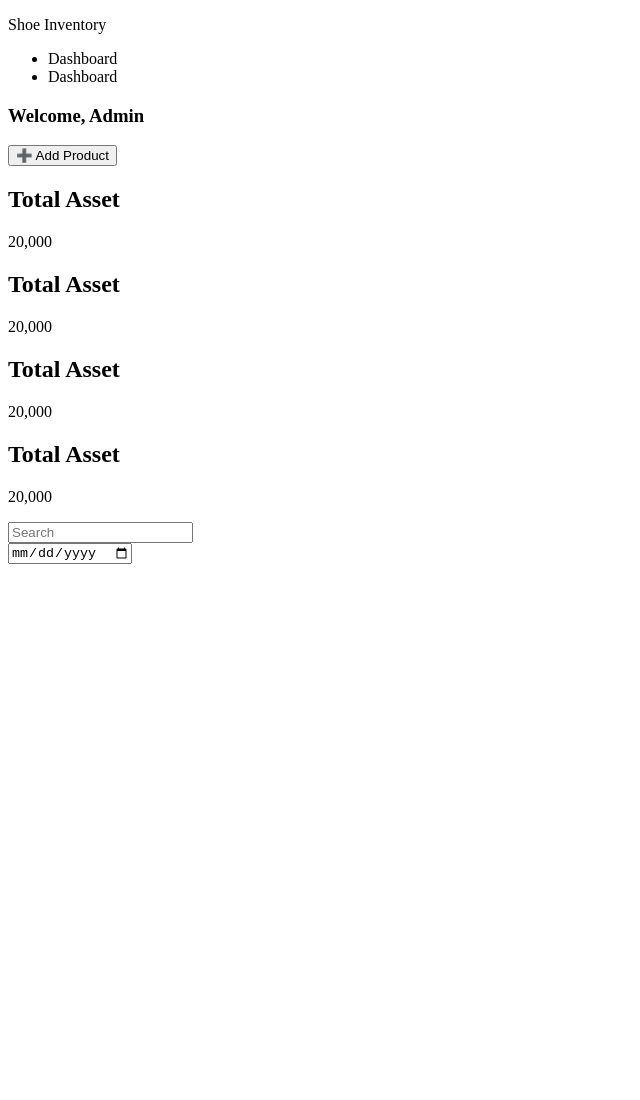
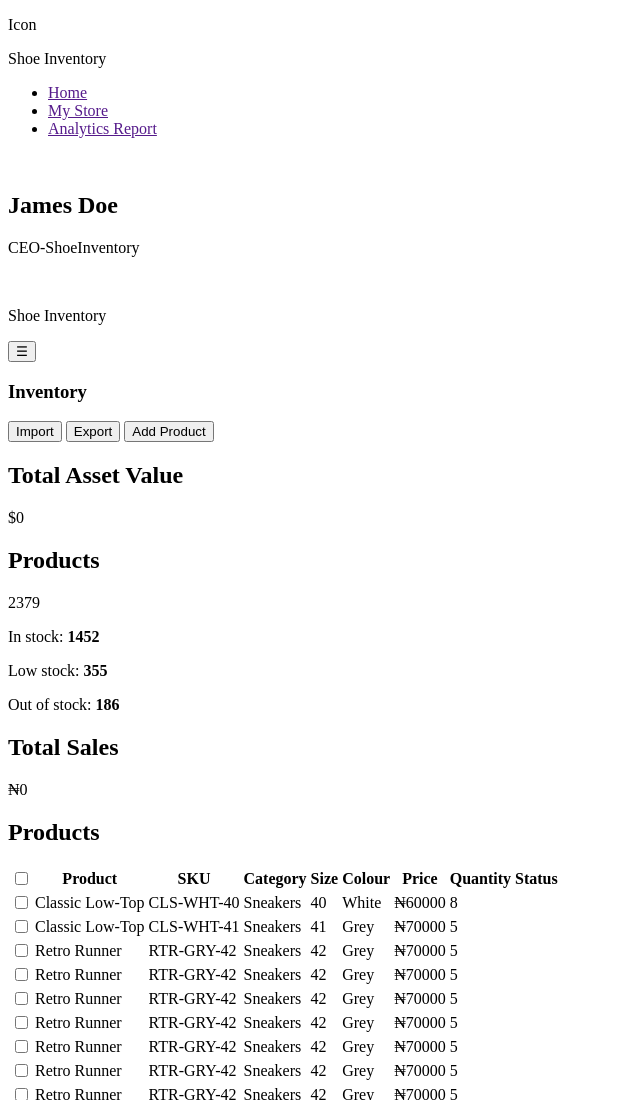
Before and after one commit to favourohenhen/Shoe-shop-inventory-tracker-, a plain HTML site: page index.html in a window 1280 px wide. Shown: the top 1100 px of the page, without its empty margins (0-640 px from the left). Before the commit the page ends 800 px from the top, so only its background shows below. Drawn offline with Linux system fonts and the light colour scheme.

Commit message:
Built the new HTML structure, JavaScript inventory data, and CSS styling

```diff
--- a/index.html
+++ b/index.html
@@ -8,61 +8,133 @@
   <body>
     <section class="container">
       <aside>
-        <p class="icon">Shoe Inventory</p>
-
+        <div class="top-card">
+          <p>Icon</p>
+          <p>Shoe Inventory</p>
+        </div>
         <section class="main-menu">
           <ul>
-            <li>Dashboard</li>
-            <li>Dashboard</li>
+            <li><a href="">Home</a></li>
+            <li><a href="">My Store</a></li>
+            <li><a href="">Analytics Report</a></li>
           </ul>
         </section>
-      </aside>
-      <header>
-        <section class="left-side">
-          <h1 class="welcome-text">Welcome, Admin</h1>
-        </section>
-        <section class="right-side">
-          <button type="button">➕ Add Product</button>
-        </section>
-      </header>
-      <main class="site-container">
-        <section class="summary-box">
-          <div class="box">
-            <h2 class="box-text">Total Asset</h2>
-            <p class="total-asset-figure">20,000</p>
-          </div>
-          <div class="box">
-            <h2 class="box-text">Total Asset</h2>
-            <p class="total-asset-figure">20,000</p>
-          </div>
-          <div class="box">
-            <h2 class="box-text">Total Asset</h2>
-            <p class="total-asset-figure">20,000</p>
-          </div>
-          <div class="box">
-            <h2 class="box-text">Total Asset</h2>
-            <p class="total-asset-figure">20,000</p>
+        <section class="bottom-card">
+          <img src="" alt="" />
+          <div class="author-information">
+            <h2 class="author-name">James Doe</h2>
+            <p>CEO-ShoeInventory</p>
           </div>
         </section>
-        <section class="sales-container">
-          <div class="Ls-search-box">
-            <input
-              type="search"
-              name="search"
-              id="search"
-              placeholder="Search"
-            />
-          </div>
-          <div class="Rs-search-box">
-            <input
-              type="date"
-              name=""
-              id=""
-              placeholder="12 Sept - 12 October"
-            />
-          </div>
+      </aside>
+      <header class="brand-information">
+        <div class="left-side">
+          <img src="" alt="" />
+          <p>Shoe Inventory</p>
+        </div>
+        <button
+          type="button"
+          aria-label="Open Navigation"
+          aria-expanded="false"
+          class="hamburger"
+          onclick="toggleMenu()"
+        >
+          ☰
+        </button>
+      </header>
+      <main>
+        <section class="inventory-page" aria-labelledby="inventory-title">
+          <header class="inventory-header">
+            <h1 id="inventory-title">Inventory</h1>
+
+            <div class="inventory-actions">
+              <button type="button">Import</button>
+              <button type="button">Export</button>
+              <button type="button" class="primary">Add Product</button>
+            </div>
+          </header>
+
+          <section class="summary-grid" aria-label="Inventory summary">
+            <article class="summary-card">
+              <h2>Total Asset Value</h2>
+              <p class="summary-value">$0</p>
+            </article>
+
+            <article class="summary-card">
+              <h2>Products</h2>
+              <p class="summary-value">2379</p>
+
+              <div class="stock-breakdown">
+                <div
+                  class="stock-bar"
+                  aria-label="Stock status: 1452 in stock, 355 low stock, 186 out of stock"
+                >
+                  <span class="in-stock" style="width: 61%"></span>
+                  <span class="low-stock" style="width: 15%"></span>
+                  <span class="out-of-stock" style="width: 8%"></span>
+                </div>
+
+                <p>
+                  <span class="green-dot"></span> In stock:
+                  <strong>1452</strong>
+                </p>
+                <p>
+                  <span class="yellow-dot"></span> Low stock:
+                  <strong>355</strong>
+                </p>
+                <p>
+                  <span class="red-dot"></span> Out of stock:
+                  <strong>186</strong>
+                </p>
+              </div>
+            </article>
+
+            <article class="summary-card">
+              <h2>Total Sales</h2>
+              <p class="summary-value">₦0</p>
+            </article>
+          </section>
+
+          <section class="inventory-card" aria-labelledby="products-title">
+            <h2 id="products-title">Products</h2>
+
+            <table>
+              <thead>
+                <tr>
+                  <th>  <input
+          type="checkbox"
+          value="${inventory[i].sku}"
+          aria-label="Select ${inventory[i].name}"
+        ></th>
+                  <th>Product</th>
+                  <th>SKU</th>
+                  <th>Category</th>
+                  <th>Size</th>
+                  <th>Colour</th>
+                  <th>Price</th>
+                  <th>Quantity</th>
+                  <th>Status</th>
+                </tr>
+              </thead>
+
+              <tbody id="inventory-list">
+                <!-- <tr>
+            <td>
+              <img src="shoe.jpg" alt="Nike Air Max shoe" />
+              Nike Air Max
+            </td>
+            <td>NAM-001</td>
+            <td>Shoes</td>
+            <td>$120</td>
+            <td>24</td>
+            <td>In stock</td>
+          </tr> -->
+              </tbody>
+            </table>
+          </section>
         </section>
       </main>
     </section>
+    <script src="index.js"></script>
   </body>
 </html>
--- a/index.js
+++ b/index.js
@@ -0,0 +1,569 @@
+const inventoryList = document.getElementById("inventory-list")
+console.log(inventoryList)
+const inventory = [
+  {
+    name: "Classic Low-Top",
+    sku: "CLS-WHT-40",
+    category: "Sneakers",
+    size: 40,
+    colour: "White",
+    price: 60000,
+    quantity: 8
+  },
+  {
+    name: "Classic Low-Top",
+    sku: "CLS-WHT-41",
+    category: "Sneakers",
+    size: 41,
+    colour: "Grey",
+    price: 70000,
+    quantity: 5
+  },
+  {
+    name: "Retro Runner",
+    sku: "RTR-GRY-42",
+    category: "Sneakers",
+    size: 42,
+    colour: "Grey",
+    price: 70000,
+    quantity: 5
+  },
+  {
+    name: "Retro Runner",
+    sku: "RTR-GRY-42",
+    category: "Sneakers",
+    size: 42,
+    colour: "Grey",
+    price: 70000,
+    quantity: 5
+  },
+  {
+    name: "Retro Runner",
+    sku: "RTR-GRY-42",
+    category: "Sneakers",
+    size: 42,
+    colour: "Grey",
+    price: 70000,
+    quantity: 5
+  },
+  {
+    name: "Retro Runner",
+    sku: "RTR-GRY-42",
+    category: "Sneakers",
+    size: 42,
+    colour: "Grey",
+    price: 70000,
+    quantity: 5
+  },
+  {
+    name: "Retro Runner",
+    sku: "RTR-GRY-42",
+    category: "Sneakers",
+    size: 42,
+    colour: "Grey",
+    price: 70000,
+    quantity: 5
+  },
+  {
+    name: "Retro Runner",
+    sku: "RTR-GRY-42",
+    category: "Sneakers",
+    size: 42,
+    colour: "Grey",
+    price: 70000,
+    quantity: 5
+  },
+  {
+    name: "Retro Runner",
+    sku: "RTR-GRY-42",
+    category: "Sneakers",
+    size: 42,
+    colour: "Grey",
+    price: 70000,
+    quantity: 5
+  },
+  {
+    name: "Retro Runner",
+    sku: "RTR-GRY-42",
+    category: "Sneakers",
+    size: 42,
+    colour: "Grey",
+    price: 70000,
+    quantity: 5
+  },
+  {
+    name: "Retro Runner",
+    sku: "RTR-GRY-42",
+    category: "Sneakers",
+    size: 42,
+    colour: "Grey",
+    price: 70000,
+    quantity: 5
+  },
+  {
+    name: "Retro Runner",
+    sku: "RTR-GRY-42",
+    category: "Sneakers",
+    size: 42,
+    colour: "Grey",
+    price: 70000,
+    quantity: 5
+  },
+  {
+    name: "Retro Runner",
+    sku: "RTR-GRY-42",
+    category: "Sneakers",
+    size: 42,
+    colour: "Grey",
+    price: 70000,
+    quantity: 5
+  },
+  {
+    name: "Retro Runner",
+    sku: "RTR-GRY-42",
+    category: "Sneakers",
+    size: 42,
+    colour: "Grey",
+    price: 70000,
+    quantity: 5
+  },
+  {
+    name: "Retro Runner",
+    sku: "RTR-GRY-42",
+    category: "Sneakers",
+    size: 42,
+    colour: "Grey",
+    price: 70000,
+    quantity: 5
+  },
+  {
+    name: "Retro Runner",
+    sku: "RTR-GRY-42",
+    category: "Sneakers",
+    size: 42,
+    colour: "Grey",
+    price: 70000,
+    quantity: 5
+  },
+  {
+    name: "Retro Runner",
+    sku: "RTR-GRY-42",
+    category: "Sneakers",
+    size: 42,
+    colour: "Grey",
+    price: 70000,
+    quantity: 5
+  },
+  {
+    name: "Retro Runner",
+    sku: "RTR-GRY-42",
+    category: "Sneakers",
+    size: 42,
+    colour: "Grey",
+    price: 70000,
+    quantity: 5
+  },
+  {
+    name: "Retro Runner",
+    sku: "RTR-GRY-42",
+    category: "Sneakers",
+    size: 42,
+    colour: "Grey",
+    price: 70000,
+    quantity: 5
+  },
+  {
+    name: "Retro Runner",
+    sku: "RTR-GRY-42",
+    category: "Sneakers",
+    size: 42,
+    colour: "Grey",
+    price: 70000,
+    quantity: 5
+  },
+  {
+    name: "Retro Runner",
+    sku: "RTR-GRY-42",
+    category: "Sneakers",
+    size: 42,
+    colour: "Grey",
+    price: 70000,
+    quantity: 5
+  },
+  {
+    name: "Retro Runner",
+    sku: "RTR-GRY-42",
+    category: "Sneakers",
+    size: 42,
+    colour: "Grey",
+    price: 70000,
+    quantity: 5
+  },
+  {
+    name: "Retro Runner",
+    sku: "RTR-GRY-42",
+    category: "Sneakers",
+    size: 42,
+    colour: "Grey",
+    price: 70000,
+    quantity: 5
+  },
+  {
+    name: "Retro Runner",
+    sku: "RTR-GRY-42",
+    category: "Sneakers",
+    size: 42,
+    colour: "Grey",
+    price: 70000,
+    quantity: 5
+  },
+  {
+    name: "Retro Runner",
+    sku: "RTR-GRY-42",
+    category: "Sneakers",
+    size: 42,
+    colour: "Grey",
+    price: 70000,
+    quantity: 5
+  },
+  {
+    name: "Retro Runner",
+    sku: "RTR-GRY-42",
+    category: "Sneakers",
+    size: 42,
+    colour: "Grey",
+    price: 70000,
+    quantity: 5
+  },
+  {
+    name: "Retro Runner",
+    sku: "RTR-GRY-42",
+    category: "Sneakers",
+    size: 42,
+    colour: "Grey",
+    price: 70000,
+    quantity: 5
+  },
+  {
+    name: "Retro Runner",
+    sku: "RTR-GRY-42",
+    category: "Sneakers",
+    size: 42,
+    colour: "Grey",
+    price: 70000,
+    quantity: 5
+  },
+  {
+    name: "Retro Runner",
+    sku: "RTR-GRY-42",
+    category: "Sneakers",
+    size: 42,
+    colour: "Grey",
+    price: 70000,
+    quantity: 5
+  },
+  {
+    name: "Retro Runner",
+    sku: "RTR-GRY-42",
+    category: "Sneakers",
+    size: 42,
+    colour: "Grey",
+    price: 70000,
+    quantity: 5
+  },
+  {
+    name: "Retro Runner",
+    sku: "RTR-GRY-42",
+    category: "Sneakers",
+    size: 42,
+    colour: "Grey",
+    price: 70000,
+    quantity: 5
+  },
+  {
+    name: "Retro Runner",
+    sku: "RTR-GRY-42",
+    category: "Sneakers",
+    size: 42,
+    colour: "Grey",
+    price: 70000,
+    quantity: 5
+  },
+  {
+    name: "Retro Runner",
+    sku: "RTR-GRY-42",
+    category: "Sneakers",
+    size: 42,
+    colour: "Grey",
+    price: 70000,
+    quantity: 5
+  },
+  {
+    name: "Retro Runner",
+    sku: "RTR-GRY-42",
+    category: "Sneakers",
+    size: 42,
+    colour: "Grey",
+    price: 70000,
+    quantity: 5
+  },
+  {
+    name: "Retro Runner",
+    sku: "RTR-GRY-42",
+    category: "Sneakers",
+    size: 42,
+    colour: "Grey",
+    price: 70000,
+    quantity: 5
+  },
+  {
+    name: "Retro Runner",
+    sku: "RTR-GRY-42",
+    category: "Sneakers",
+    size: 42,
+    colour: "Grey",
+    price: 70000,
+    quantity: 5
+  },
+  {
+    name: "Retro Runner",
+    sku: "RTR-GRY-42",
+    category: "Sneakers",
+    size: 42,
+    colour: "Grey",
+    price: 70000,
+    quantity: 5
+  },
+  {
+    name: "Retro Runner",
+    sku: "RTR-GRY-42",
+    category: "Sneakers",
+    size: 42,
+    colour: "Grey",
+    price: 70000,
+    quantity: 5
+  },
+  {
+    name: "Retro Runner",
+    sku: "RTR-GRY-42",
+    category: "Sneakers",
+    size: 42,
+    colour: "Grey",
+    price: 70000,
+    quantity: 5
+  },
+  {
+    name: "Retro Runner",
+    sku: "RTR-GRY-42",
+    category: "Sneakers",
+    size: 42,
+    colour: "Grey",
+    price: 70000,
+    quantity: 5
+  },
+  {
+    name: "Retro Runner",
+    sku: "RTR-GRY-42",
+    category: "Sneakers",
+    size: 42,
+    colour: "Grey",
+    price: 70000,
+    quantity: 5
+  },
+  {
+    name: "Retro Runner",
+    sku: "RTR-GRY-42",
+    category: "Sneakers",
+    size: 42,
+    colour: "Grey",
+    price: 70000,
+    quantity: 5
+  },
+  {
+    name: "Retro Runner",
+    sku: "RTR-GRY-42",
+    category: "Sneakers",
+    size: 42,
+    colour: "Grey",
+    price: 70000,
+    quantity: 5
+  },
+  {
+    name: "Retro Runner",
+    sku: "RTR-GRY-42",
+    category: "Sneakers",
+    size: 42,
+    colour: "Grey",
+    price: 70000,
+    quantity: 5
+  },
+  {
+    name: "Retro Runner",
+    sku: "RTR-GRY-42",
+    category: "Sneakers",
+    size: 42,
+    colour: "Grey",
+    price: 70000,
+    quantity: 5
+  },
+  {
+    name: "Retro Runner",
+    sku: "RTR-GRY-42",
+    category: "Sneakers",
+    size: 42,
+    colour: "Grey",
+    price: 70000,
+    quantity: 5
+  },
+  {
+    name: "Retro Runner",
+    sku: "RTR-GRY-42",
+    category: "Sneakers",
+    size: 42,
+    colour: "Grey",
+    price: 70000,
+    quantity: 5
+  },
+  {
+    name: "Retro Runner",
+    sku: "RTR-GRY-42",
+    category: "Sneakers",
+    size: 42,
+    colour: "Grey",
+    price: 70000,
+    quantity: 5
+  },
+  {
+    name: "Retro Runner",
+    sku: "RTR-GRY-42",
+    category: "Sneakers",
+    size: 42,
+    colour: "Grey",
+    price: 70000,
+    quantity: 5
+  },
+  {
+    name: "Retro Runner",
+    sku: "RTR-GRY-42",
+    category: "Sneakers",
+    size: 42,
+    colour: "Grey",
+    price: 70000,
+    quantity: 5
+  },
+  {
+    name: "Retro Runner",
+    sku: "RTR-GRY-42",
+    category: "Sneakers",
+    size: 42,
+    colour: "Grey",
+    price: 70000,
+    quantity: 5
+  },
+  {
+    name: "Retro Runner",
+    sku: "RTR-GRY-42",
+    category: "Sneakers",
+    size: 42,
+    colour: "Grey",
+    price: 70000,
+    quantity: 5
+  },
+  {
+    name: "Retro Runner",
+    sku: "RTR-GRY-42",
+    category: "Sneakers",
+    size: 42,
+    colour: "Grey",
+    price: 70000,
+    quantity: 5
+  },
+  {
+    name: "Retro Runner",
+    sku: "RTR-GRY-42",
+    category: "Sneakers",
+    size: 42,
+    colour: "Grey",
+    price: 70000,
+    quantity: 5
+  },
+  {
+    name: "Retro Runner",
+    sku: "RTR-GRY-42",
+    category: "Sneakers",
+    size: 42,
+    colour: "Grey",
+    price: 70000,
+    quantity: 5
+  },
+  {
+    name: "Retro Runner",
+    sku: "RTR-GRY-42",
+    category: "Sneakers",
+    size: 42,
+    colour: "Grey",
+    price: 70000,
+    quantity: 5
+  },
+  {
+    name: "Retro Runner",
+    sku: "RTR-GRY-42",
+    category: "Sneakers",
+    size: 42,
+    colour: "Grey",
+    price: 70000,
+    quantity: 5
+  },
+  {
+    name: "Retro Runner",
+    sku: "RTR-GRY-42",
+    category: "Sneakers",
+    size: 42,
+    colour: "Grey",
+    price: 70000,
+    quantity: 5
+  },
+  {
+    name: "Retro Runner",
+    sku: "RTR-GRY-42",
+    category: "Sneakers",
+    size: 42,
+    colour: "Grey",
+    price: 70000,
+    quantity: 5
+  },
+  {
+    name: "Retro Runner",
+    sku: "RTR-GRY-42",
+    category: "Sneakers",
+    size: 42,
+    colour: "Grey",
+    price: 70000,
+    quantity: 5
+  }
+];
+
+let rows = "";
+
+for (let i = 0; i < inventory.length; i++) {
+  rows = rows + `
+    <tr>
+     <td>
+        <input
+          type="checkbox"
+          value="${inventory[i].sku}"
+          aria-label="Select ${inventory[i].name}"
+        >
+      </td>
+      <td>${inventory[i].name}</td>
+      <td>${inventory[i].sku}</td>
+      <td>${inventory[i].category}</td>
+      <td>${inventory[i].size}</td>
+      <td>${inventory[i].colour}</td>
+      <td>₦${inventory[i].price}</td>
+      <td>${inventory[i].quantity}</td>
+    </tr>
+  `;
+}
+
+inventoryList.innerHTML = rows;
```
Also changed, not shown: style.css (+10 -0 lines).
